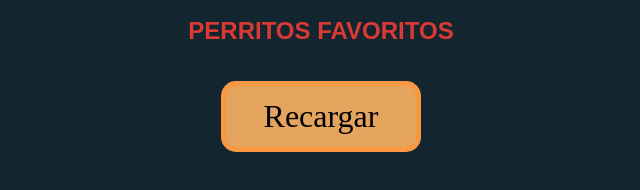
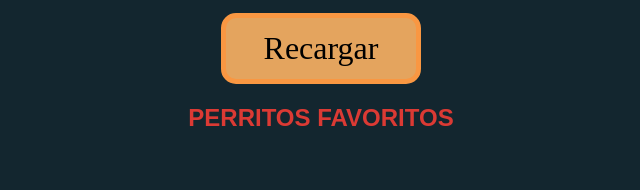
Before and after one commit to Fer-dev-gt/The-dog-API, a plain HTML site: page index.html in a window 1280 px wide. Shown: the part 206-396 px from the top of the page, without its empty margins (319-959 px from the left). Drawn offline with Linux system fonts and the light colour scheme; no server answers.

Commit message:
Mejores visuales

```diff
--- a/index.html
+++ b/index.html
@@ -38,11 +38,14 @@
     </div>
   </section>
 
+  <button class="botonesPerritoRandom" id="cambiarPerrito">
+    Recargar
+  </button>
+
   <section id="favoritePerritos">
     <h1>Perritos Favoritos</h1>
   </section>
 
-  <button id="cambiarPerrito">Recargar</button>
   <script src="./main.js"></script>
 </body>
 </html>
--- a/main.js
+++ b/main.js
@@ -66,8 +66,7 @@ async function loadFavouritePerritos(){
       img.width = 450;
       btn.appendChild(btnText);
       btn.onclick = () => deleteFavouritePerrito(perrito.id);
-      article.appendChild(img);
-      article.appendChild(btn);
+      article.append(img, btn);
       section.append(article);
     });
   }
--- a/styles.css
+++ b/styles.css
@@ -52,7 +52,7 @@ h1 {
   height: 120px;
 }*/
 
-#cambiarPerrito {
+.botonesPerritoRandom {
   margin-top: 16px;
   align-items: center;
   background-color: rgb(228, 164, 94);
```
